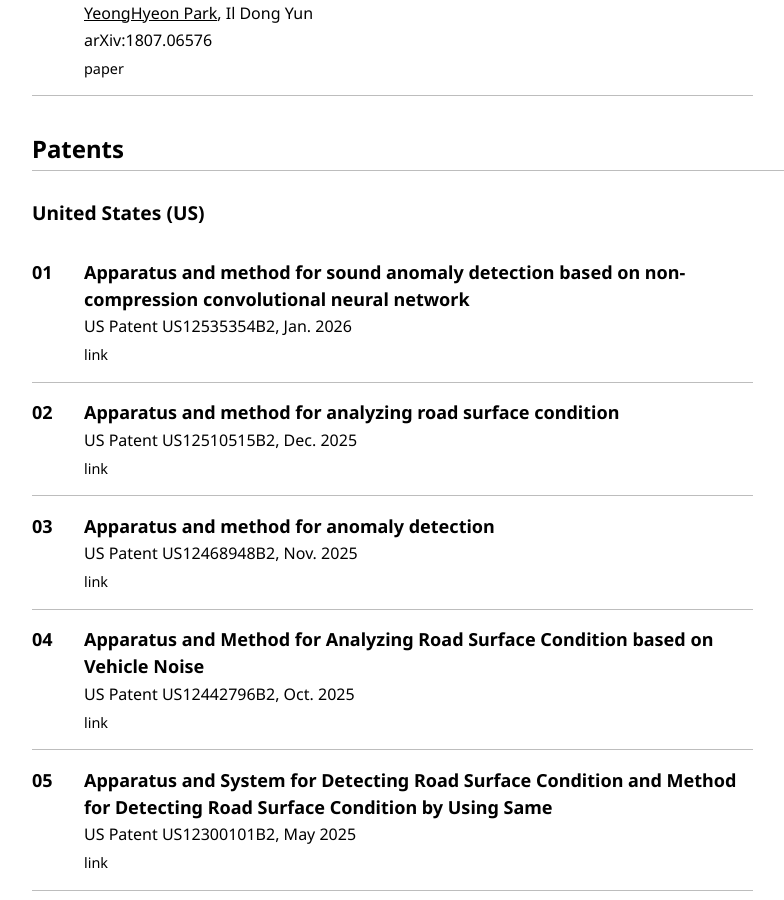
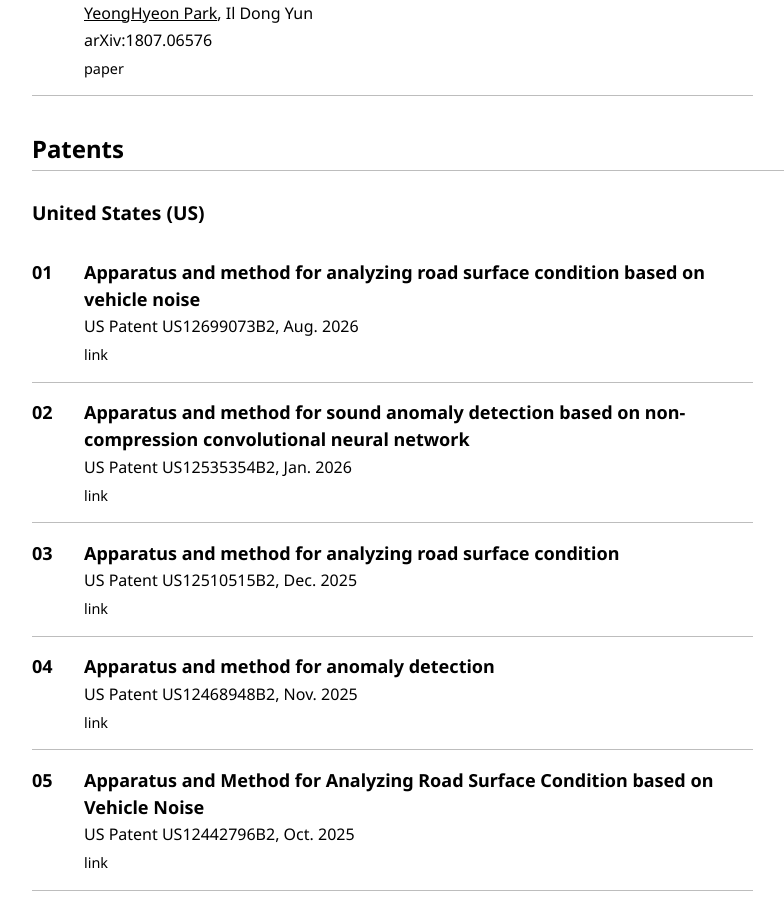
Before and after one commit to YeongHyeon/YeongHyeon.github.io, a Jekyll site: the page built from publications.md, in a window 1280 px wide and 900 px high, scrolled down 5375 px. Shown: the whole window, without its empty margins (120-904 px from the left). Built offline with Jekyll 4.4.1, drawn with Linux system fonts in a browser that asks for light colours.

Commit message:
docs: add August 2026 US road-surface patent

```diff
--- a/publications.md
+++ b/publications.md
@@ -202,6 +202,11 @@ layout: post
 
 <ul class="pubs">
   <li>
+    <p class="t">Apparatus and method for analyzing road surface condition based on vehicle noise</p>
+    <p class="v">US Patent US12699073B2, Aug. 2026</p>
+    <p class="l"><a href="https://patents.google.com/patent/US12699073B2/en">link</a></p>
+  </li>
+  <li>
     <p class="t">Apparatus and method for sound anomaly detection based on non-compression convolutional neural network</p>
     <p class="v">US Patent US12535354B2, Jan. 2026</p>
     <p class="l"><a href="https://patents.google.com/patent/US12535354B2/en">link</a></p>
```
